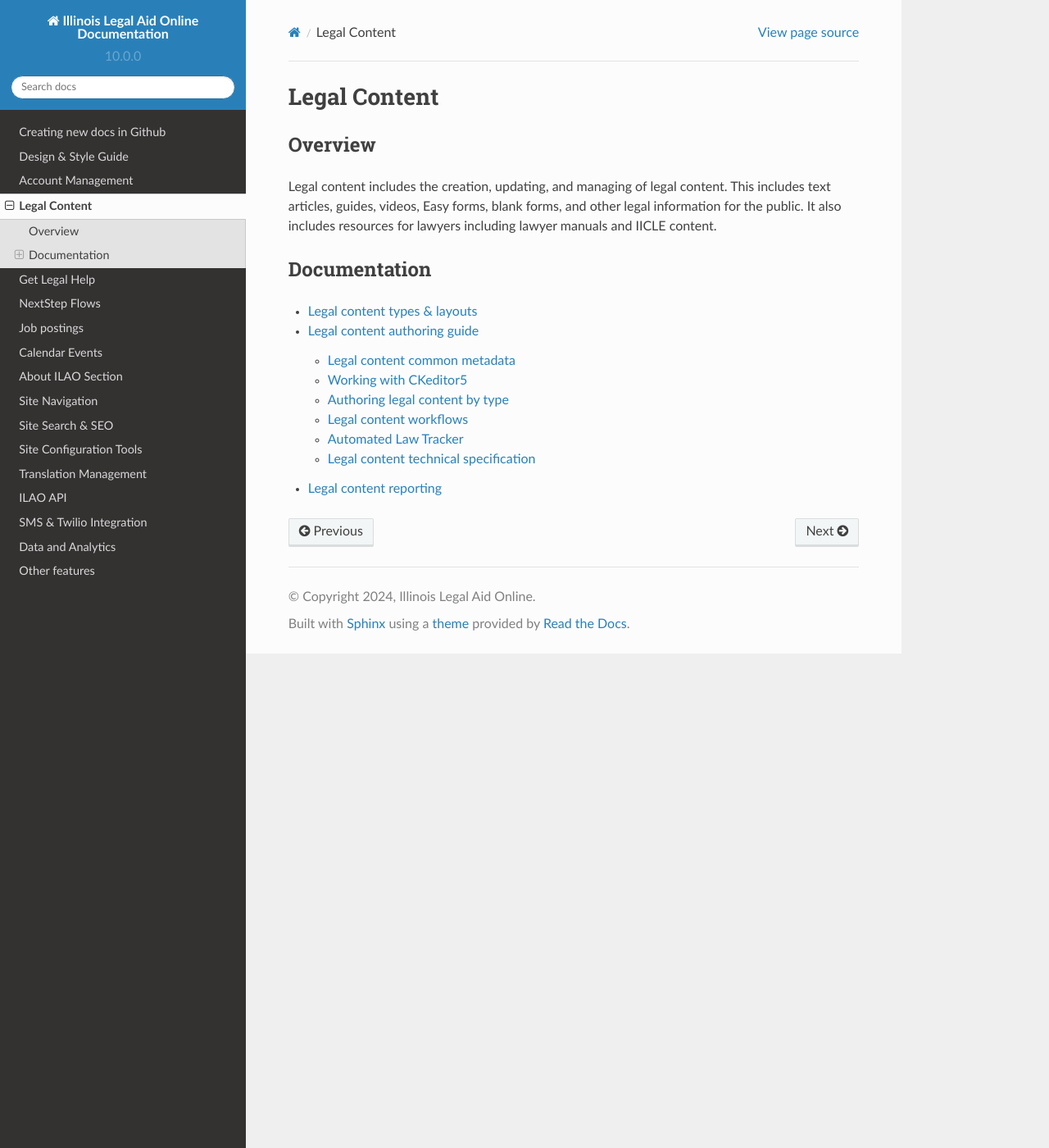
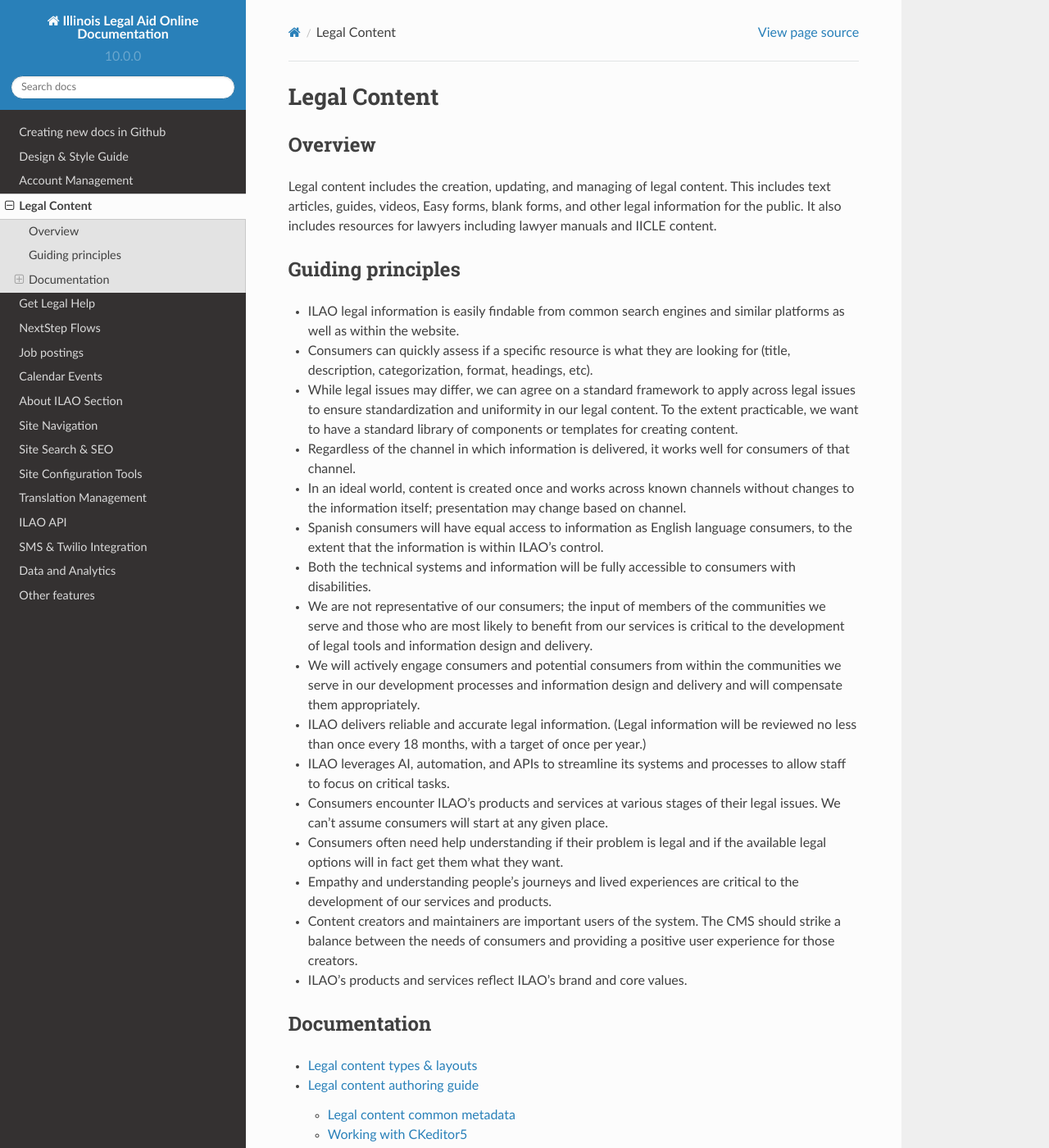
Before and after one commit to IllinoisLegalAidOnline/website-docs, a Sphinx documentation site: the page built from docs/source/legal_content.rst, in a window 1280 px wide and 1400 px high. Shown: the whole window at 82% size. Built offline with Sphinx 7.4.7 and the Read the Docs theme 2.0.0, drawn with Linux system fonts in a browser that asks for light colours.

Commit message:
Added guiding principles to legal content

```diff
--- a/docs/source/index.rst
+++ b/docs/source/index.rst
@@ -1,7 +1,7 @@
 Welcome to Illinois Legal Aid Online's Documentation
 =======================================================
 
-Please visit our current `documentation <https://ilao-documentation.readthedocs.org>`. This version is in progress.
+Please visit our current `documentation <https://ilao-documentation.readthedocs.org>`_. This version is in progress.
 
 .. note::
 
--- a/docs/source/legal_content.rst
+++ b/docs/source/legal_content.rst
@@ -8,6 +8,28 @@ Overview
 
 Legal content includes the creation, updating, and managing of legal content. This includes text articles, guides, videos, Easy forms, blank forms, and other legal information for the public. It also includes resources for lawyers including lawyer manuals and IICLE content.
 
+Guiding principles
+=====================
+
+* ILAO legal information is easily findable from common search engines and similar platforms as well as within the website.
+* Consumers can quickly assess if a specific resource is what they are looking for (title, description, categorization, format, headings, etc).
+* While legal issues may differ, we can agree on a standard framework to apply across legal issues to ensure standardization and uniformity in our legal content. To the extent practicable, we want to have a standard library of components or templates for creating content.
+* Regardless of the channel in which information is delivered, it works well for consumers of that channel.
+* In an ideal world, content is created once and works across known channels without changes to the information itself; presentation may change based on channel.
+* Spanish consumers will have equal access to information as English language consumers, to the extent that the information is within ILAO’s control.
+* Both the technical systems and information will be fully accessible to consumers with disabilities.
+* We are not representative of our consumers; the input of members of the communities we serve and those who are most likely to benefit from our services  is critical to the development of legal tools and information design and delivery.
+* We will actively engage consumers and potential consumers from within the communities we serve in our development processes and information design and delivery and will compensate them appropriately.
+* ILAO delivers reliable and accurate legal information. (Legal information will be reviewed no less than once every 18 months, with a target of once per year.)
+* ILAO leverages AI, automation, and APIs to streamline its systems and processes to allow staff to focus on critical tasks.
+* Consumers encounter ILAO’s products and services at various stages of their legal issues. We can’t assume consumers will start at any given place.
+* Consumers often need help understanding if their problem is legal and if the available legal options will in fact get them what they want.
+* Empathy and understanding people’s journeys and lived experiences are critical to the development of our services and products.
+* Content creators and maintainers are important users of the system. The CMS should strike a balance between the needs of consumers and providing a positive user experience for those creators.
+* ILAO’s products and services reflect ILAO’s brand and core values.
+
+
+
 Documentation
 ================
 .. toctree::
```
